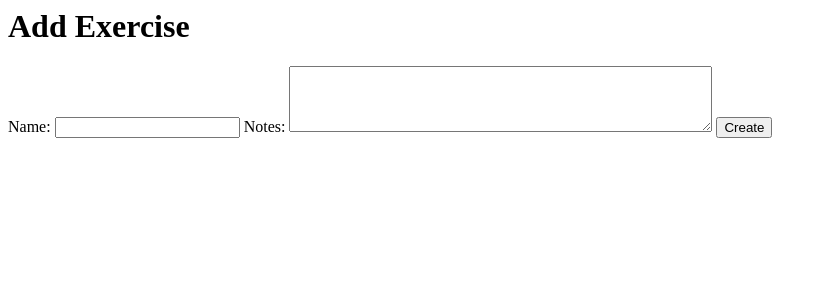
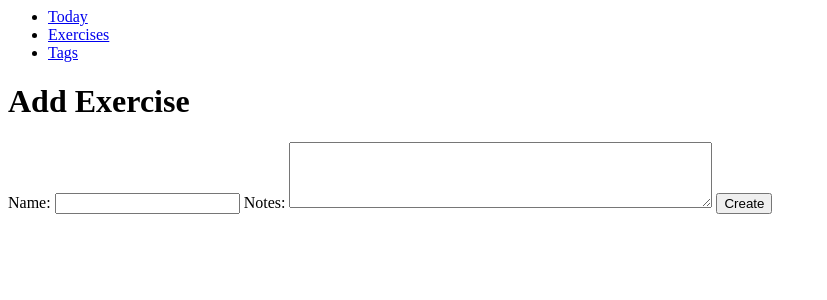
Before and after one commit to sininen-blue/workout-log, a Django app: page /exercise/create in a window 1280 px wide. Shown: the top 300 px of the page, without its empty margins (0-827 px from the left). Run offline with Django 5.2, Linux system fonts and the light colour scheme; some libraries are stand-ins or nearby versions.

Commit message:
updated base

```diff
--- a/src/workout_log/templates/base.html
+++ b/src/workout_log/templates/base.html
@@ -1,19 +1,30 @@
 <!DOCTYPE>
 <html>
-
     <head>
         <meta charset="UTF-8">
         <meta name="viewport" content="width=device-width, initial-scale=1.0">
-	<title>{% block title %}{% endblock %}</title>
-
+        <title>
+            {% block title %}{% endblock %}
+        </title>
         {% load static %}
         <link rel="stylesheet" href="{% static 'workout_log/static/reset.css' %}">
     </head>
-
     <body>
+        <nav>
+            <ul>
+                <li>
+                    <a href="{% url 'set:index' %}">Today</a>
+                </li>
+                <li>
+                    <a href="{% url 'exercise:index' %}">Exercises</a>
+                </li>
+                <li>
+                    <a href="{% url 'tag:index' %}">Tags</a>
+                </li>
+            </ul>
+        </nav>
         <main>
             {% block content %}{% endblock %}
         </main>
     </body>
-
 </html>
```
Lines whose indentation alone changed are shown as unchanged.
